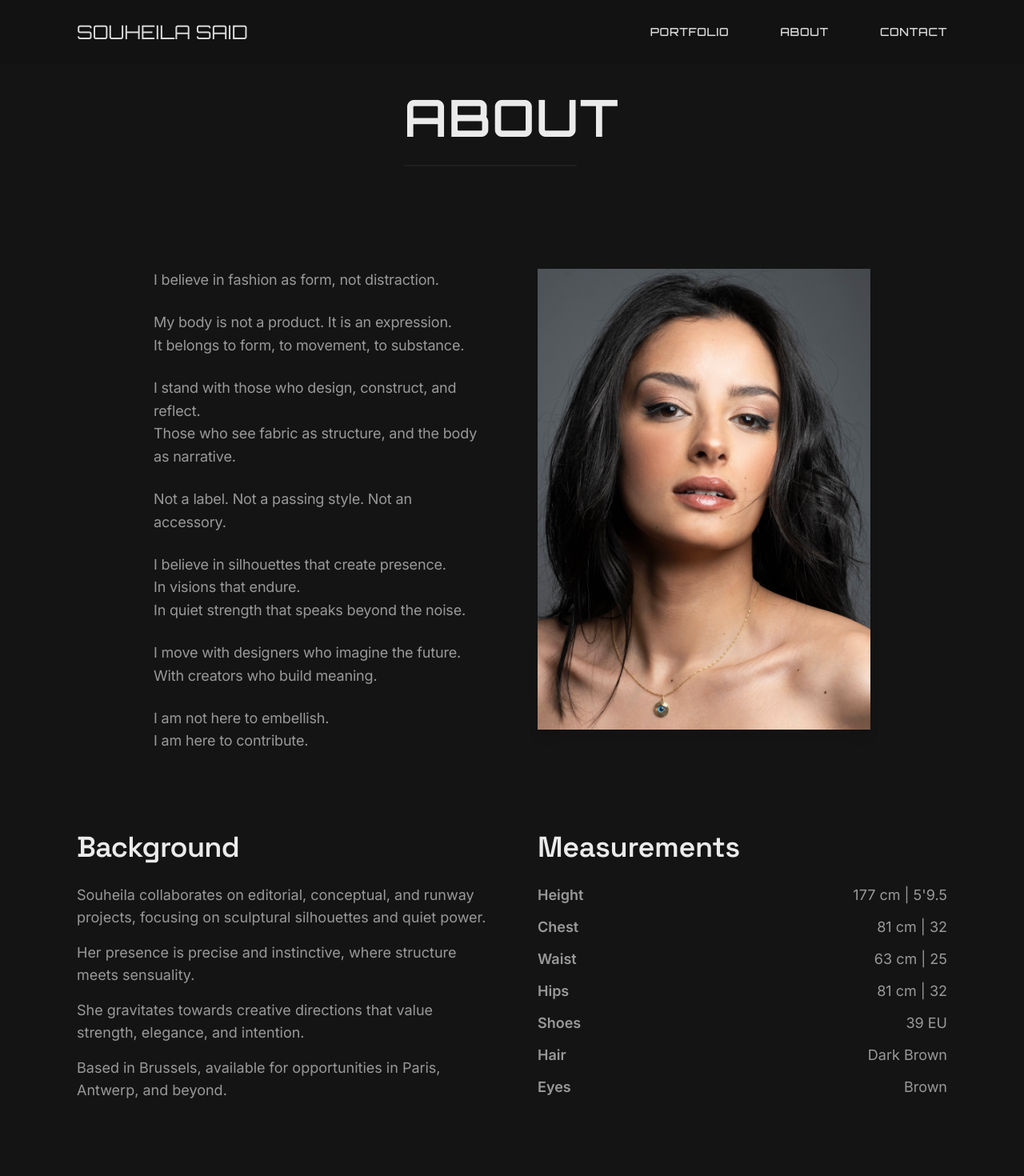
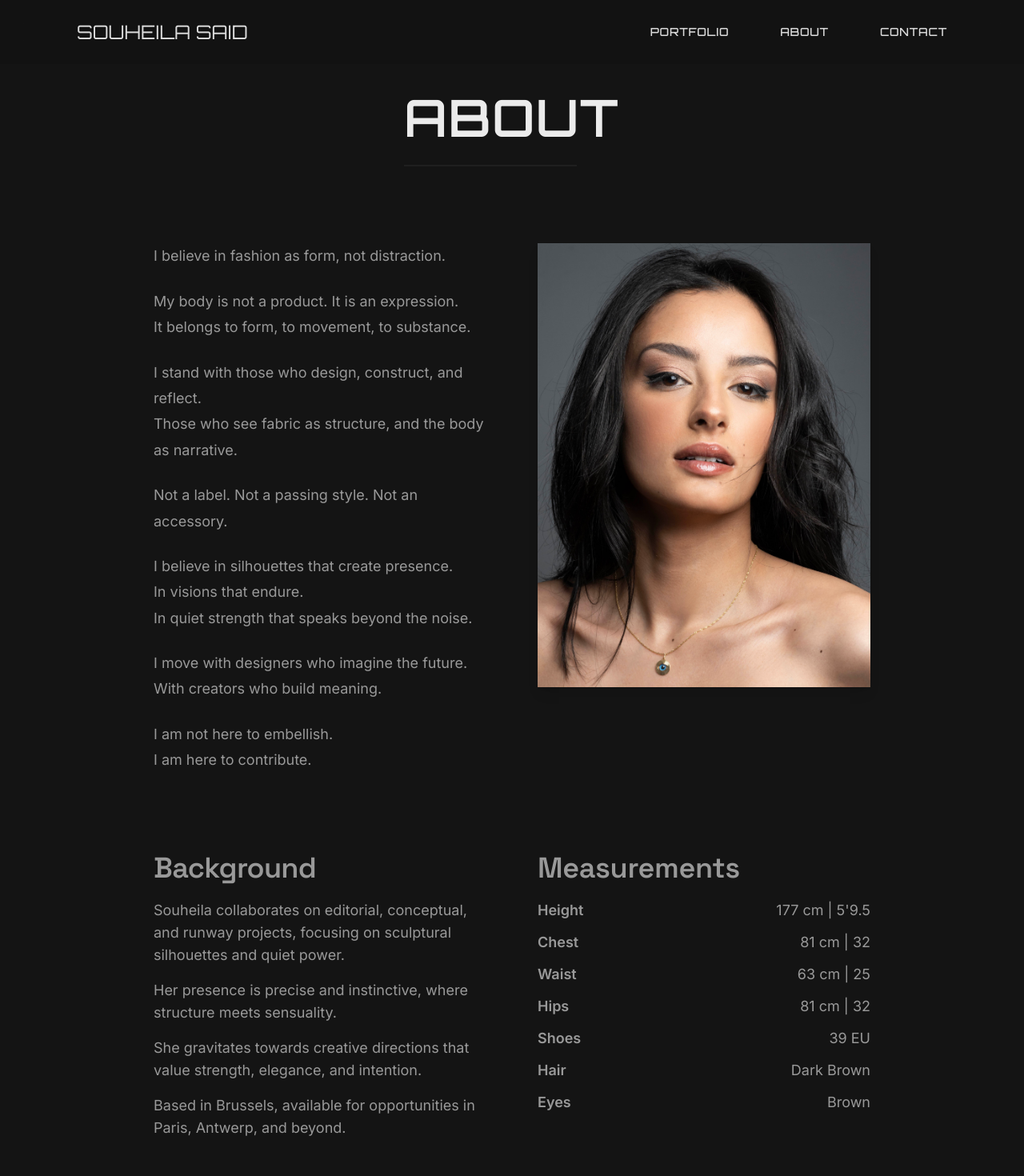
Before and after one commit to xxxsosoxxx/portfolio, a React (Vite) app: page /about in a window 1280 px wide. Shown: the top 1470 px of the page at 80% size. Built offline with nearby package versions, Linux system fonts and the light colour scheme.

Commit message:
fix: about page grid

```diff
--- a/client/pages/About.tsx
+++ b/client/pages/About.tsx
@@ -1,18 +1,16 @@
-import { useRef, useState, useEffect } from "react";
+import { useEffect, useRef, useState } from "react";
 import { Helmet } from "react-helmet";
 import { PageTransition } from "@/components/ui/PageTransition";
-import { useNavigationDirection } from "@/hooks/useNavigationDirection";
 import { HeroBlock } from "@/components/ui/HeroBlock";
 
 export default function About() {
-  const contentRef = useRef<HTMLDivElement>(null);
-  const [contentHeight, setContentHeight] = useState<number>(0);
-  const direction = useNavigationDirection();
+  const textRef = useRef<HTMLDivElement>(null);
+  const [textHeight, setTextHeight] = useState<number>(0);
 
   useEffect(() => {
     const updateHeight = () => {
-      if (contentRef.current) {
-        setContentHeight(contentRef.current.offsetHeight);
+      if (textRef.current) {
+        setTextHeight(textRef.current.offsetHeight);
       }
     };
     updateHeight();
@@ -24,10 +22,7 @@ export default function About() {
     <>
       <Helmet>
         <title>About – Souheila Said</title>
-        <meta
-          name="description"
-          content="Meet Souheila Said, a Brussels-based model and creative whose body becomes structure, and fashion a language. Presence as resistance, style as declaration."
-        />
+        <meta name="description" content="Meet Souheila Said, a Brussels-based model and creative whose body becomes structure, and fashion a language." />
         <meta name="keywords" content="Souheila Said, model biography, creative direction, fashion manifesto, body architecture, editorial identity, Brussels" />
         <meta name="author" content="Souheila Said" />
       </Helmet>
@@ -36,69 +31,57 @@ export default function About() {
         <PageTransition>
           <HeroBlock />
 
-          <section className="flex-1 bg-background py-24">
-            <div className="section-padding">
-              <div className="grid grid-cols-1 md:grid-cols-2 gap-16 container-narrow items-start">
+          <section className="bg-background py-16">
+            <div className="container-narrow grid grid-cols-1 md:grid-cols-2 grid-rows-2 gap-x-16 gap-y-24 items-start">
 
-                {/* Photo */}
+              {/* Row 1 - Col 1: About Text */}
               <div
-                  className="order-2 md:order-2 flex justify-center items-start"
-                  style={{ height: contentHeight || "auto", minWidth: "300px" }}
+                ref={textRef}
+                className="row-start-1 col-start-1 space-y-6 text-muted-foreground text-[clamp(1rem,2vw,1.125rem)] leading-[1.8] z-10 md:static relative md:bg-transparent bg-black/60 p-6 md:p-0 text-white md:text-muted-foreground md:shadow-none shadow-lg"
               >
-                  <img
-                    src="/DSC_0666.jpg"
-                    alt="Souheila"
-                    className="rounded-lg shadow-lg object-cover h-full w-auto max-h-[1000px]"
-                  />
-                </div>
-
-                {/* Text */}
-                <div
-                  ref={contentRef}
-                  className="order-1 md:order-1 flex flex-col justify-between max-w-xl text-muted-foreground text-subhero"
-                >
-                  <div className="mt-auto space-y-6">
                 <p>I believe in fashion as form, not distraction.</p>
                 <p className="about-text-highlight">
                   My body is not a product. It is an expression.<br />
                   It belongs to form, to movement, to substance.
                 </p>
-                    <p>
-                      I stand with those who design, construct, and reflect.<br />
-                      Those who see fabric as structure, and the body as narrative.
-                    </p>
+                <p>I stand with those who design, construct, and reflect.<br />
+                  Those who see fabric as structure, and the body as narrative.</p>
                 <p>Not a label. Not a passing style. Not an accessory.</p>
-                    <p>
-                      I believe in silhouettes that create presence.<br />
+                <p>I believe in silhouettes that create presence.<br />
                   In visions that endure.<br />
-                      In quiet strength that speaks beyond the noise.
-                    </p>
-                    <p>
-                      I move with designers who imagine the future.<br />
-                      With creators who build meaning.
-                    </p>
+                  In quiet strength that speaks beyond the noise.</p>
+                <p>I move with designers who imagine the future.<br />
+                  With creators who build meaning.</p>
                 <p>I am not here to embellish.<br />I am here to contribute.</p>
+              </div>
+
+              {/* Row 1 - Col 2: Photo */}
+              <div className="row-start-1 col-start-2 relative">
+                <img
+                  src="/DSC_0666.jpg"
+                  alt="Souheila"
+                  className="rounded-lg shadow-lg object-cover w-full max-w-[500px] aspect-[3/4] gallery-item"
+                />
+                {/* Mobile overlay text */}
+                <div className="absolute inset-0 md:hidden flex items-center justify-center p-6">
+                  <div className="text-center text-white text-[clamp(1rem,5vw,1.5rem)] leading-snug photo-title">
+                    I believe in fashion as form, not distraction.
                   </div>
                 </div>
               </div>
 
-              {/* Background & Measurements */}
-              <div className="grid grid-cols-1 md:grid-cols-2 gap-16 mt-24">
-                {/* Background */}
-                <div>
-                  <h2 className="font-heading text-[36px] font-semibold leading-[44px] mb-6">Background</h2>
-                  <div className="text-body text-muted-foreground space-y-4 text-[18px] leading-[28px] max-w-xl">
+              {/* Row 2 - Col 1: Background */}
+              <div className="row-start-2 col-start-1 space-y-4 text-muted-foreground text-[18px] leading-[28px] max-w-xl">
+                <h2 className="font-heading text-[clamp(2rem,4vw,2.25rem)] font-semibold leading-tight mb-4">Background</h2>
                 <p>Souheila collaborates on editorial, conceptual, and runway projects, focusing on sculptural silhouettes and quiet power.</p>
                 <p>Her presence is precise and instinctive, where structure meets sensuality.</p>
                 <p>She gravitates towards creative directions that value strength, elegance, and intention.</p>
                 <p>Based in Brussels, available for opportunities in Paris, Antwerp, and beyond.</p>
               </div>
-                </div>
 
-                {/* Measurements */}
-                <div>
-                  <h3 className="font-heading text-[36px] font-semibold leading-[44px] mb-6">Measurements</h3>
-                  <div className="space-y-3 text-muted-foreground text-[18px] font-semibold">
+              {/* Row 2 - Col 2: Measurements */}
+              <div className="row-start-2 col-start-2 space-y-3 text-muted-foreground text-[18px] font-semibold">
+                <h3 className="font-heading text-[clamp(2rem,4vw,2.25rem)] font-semibold leading-tight mb-4">Measurements</h3>
                 {[
                   ["Height", "177 cm | 5'9.5"],
                   ["Chest", "81 cm | 32"],
@@ -115,8 +98,6 @@ export default function About() {
                 ))}
               </div>
             </div>
-              </div>
-            </div>
           </section>
         </PageTransition>
       </div>
```
Lines whose indentation alone changed are shown as unchanged.
